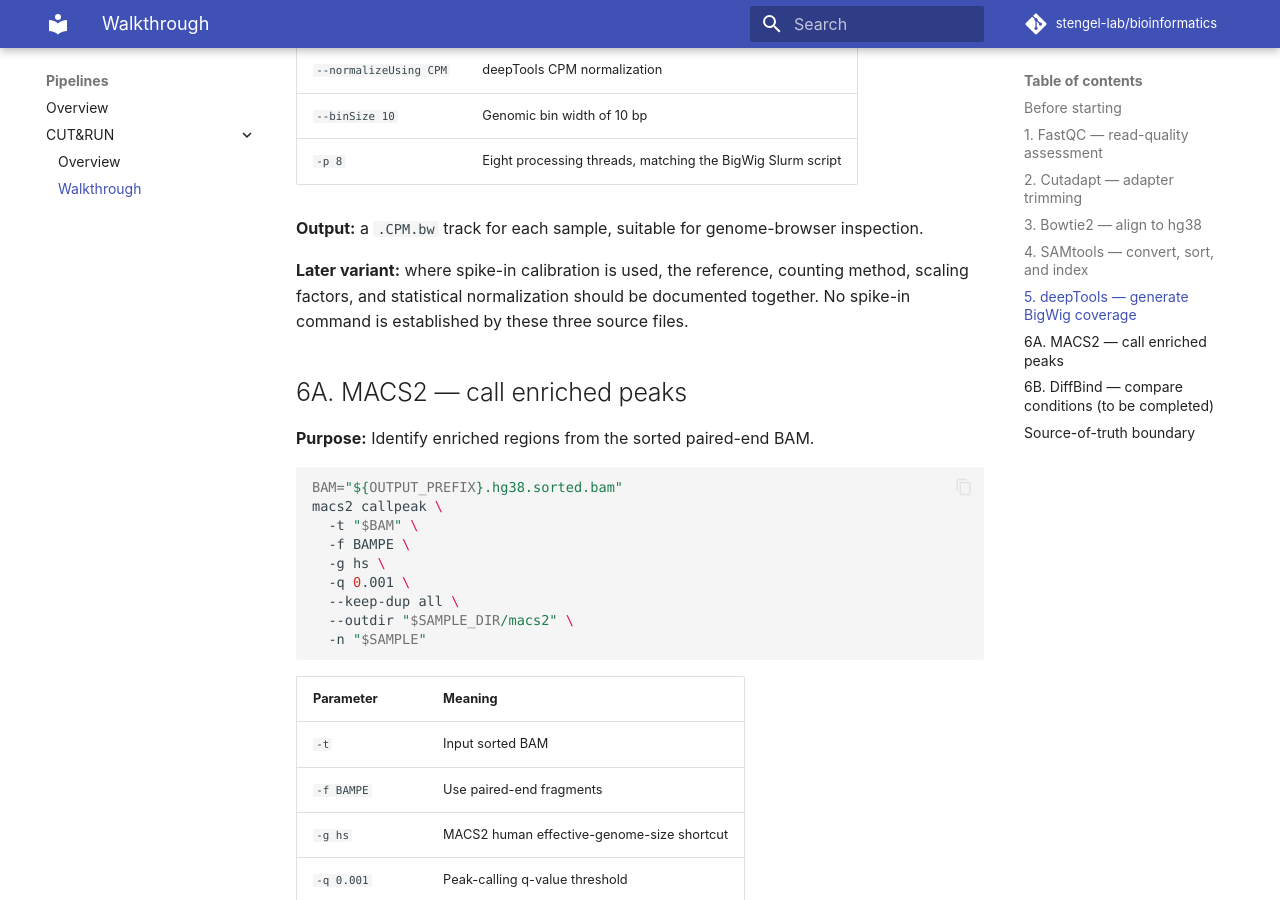
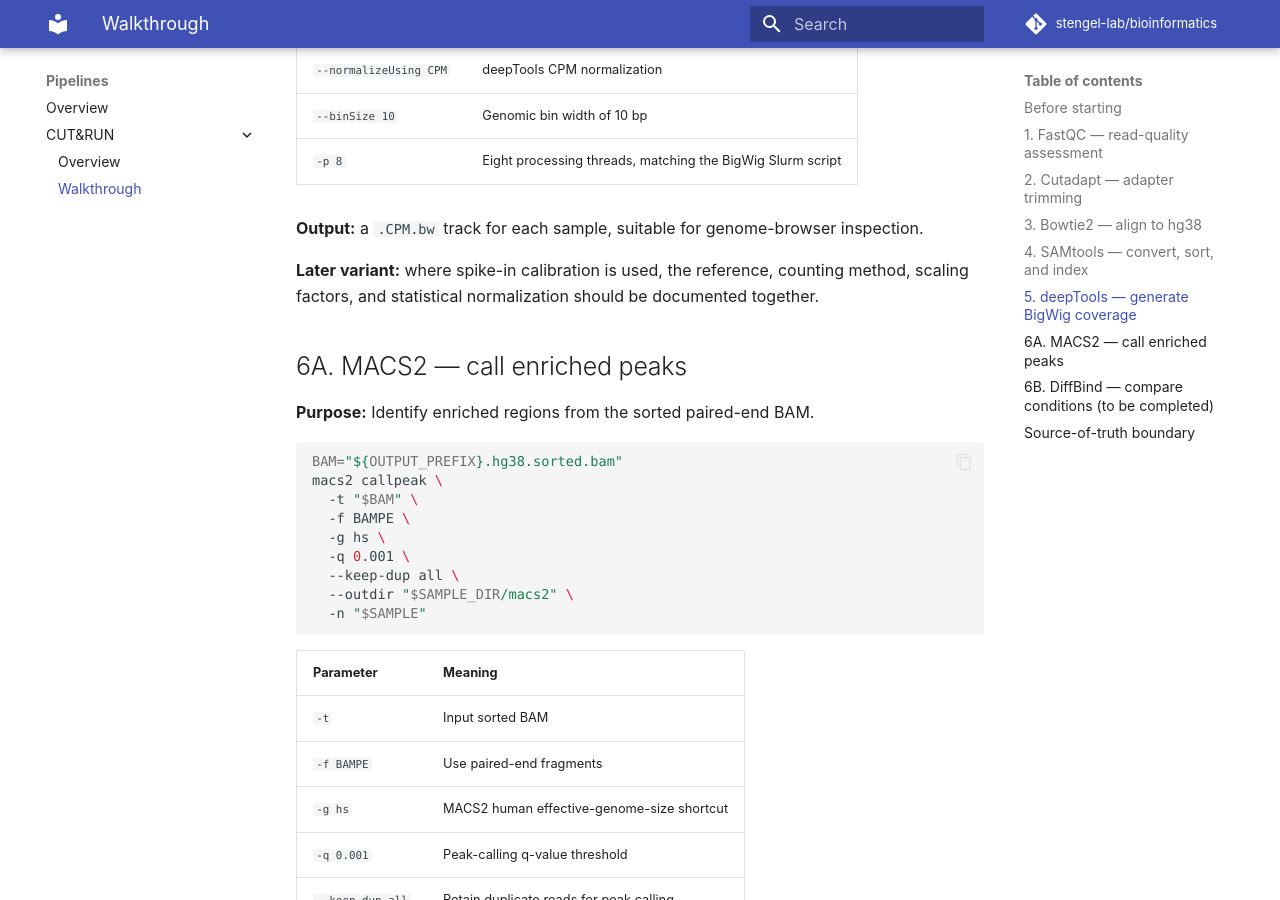
Before and after one commit to stengel-lab/bioinformatics, an MkDocs documentation site: the page built from docs/pipelines/cut-and-run/walkthrough.md, in a window 1280 px wide and 900 px high, scrolled down 3541 px. Built offline with MkDocs 1.6.1 and Material for MkDocs 9.7.7, drawn with Linux system fonts in a browser that asks for light colours; comment, search, counter and statistics services are not loaded.

Commit message:
Update walkthrough.md

```diff
--- a/docs/pipelines/cut-and-run/walkthrough.md
+++ b/docs/pipelines/cut-and-run/walkthrough.md
@@ -126,7 +126,7 @@ bamCoverage \
 
 **Output:** a `.CPM.bw` track for each sample, suitable for genome-browser inspection.
 
-**Later variant:** where spike-in calibration is used, the reference, counting method, scaling factors, and statistical normalization should be documented together. No spike-in command is established by these three source files.
+**Later variant:** where spike-in calibration is used, the reference, counting method, scaling factors, and statistical normalization should be documented together.
 
 ## 6A. MACS2 — call enriched peaks
 
```
